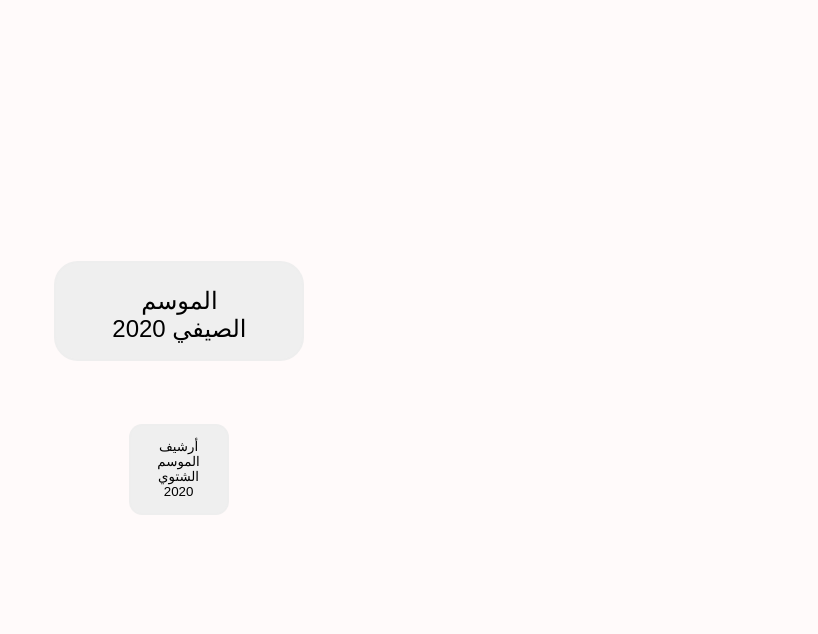
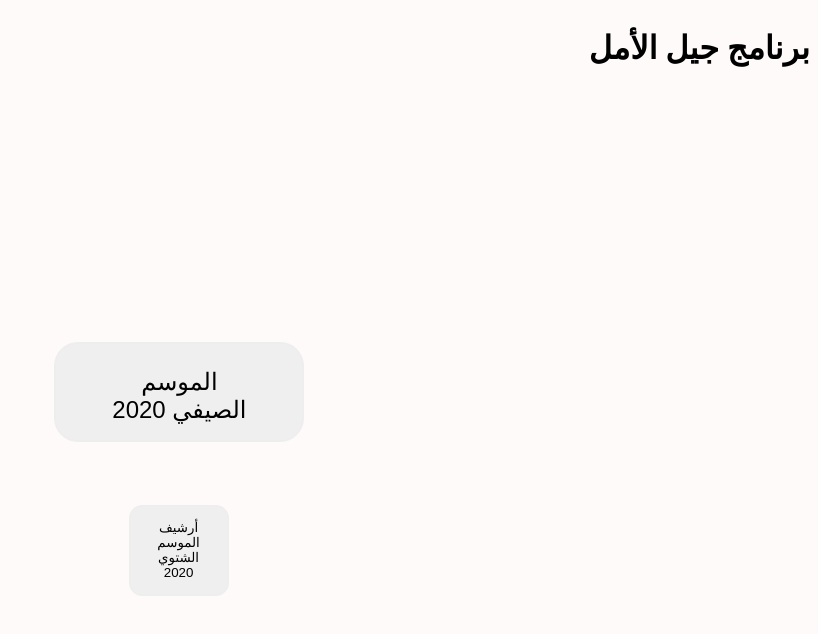
Before and after one commit to bowtiedalien/geelamal, a plain HTML site: page index.html in a window 1280 px wide. Shown: the whole page, without its empty margins (462-1280 px from the left). Drawn offline with Linux system fonts and the light colour scheme.

Commit message:
add heading to index page

```diff
--- a/index.html
+++ b/index.html
@@ -8,6 +8,7 @@
   <body>
     <a href="winterArchive2020.html"><img id="topLeftCircle" src="circle2.png" alt=""></a>
     <a href="main.html"><img id="centerCircle" src="circle1.png" alt=""></a>
+    <h1>برنامج جيل الأمل</h1>
     <button type="button" id="btnGoToMainPage" name="button" onclick="location.href='main.html';">الموسم الصيفي 2020</button>
     <button type="button" id="btnGoToLastSeason" name="button" onclick="location.href='winterArchive2020.html';">أرشيف الموسم الشتوي 2020</button>
     <!-- todo: seasons before winter 2020 -->
```
